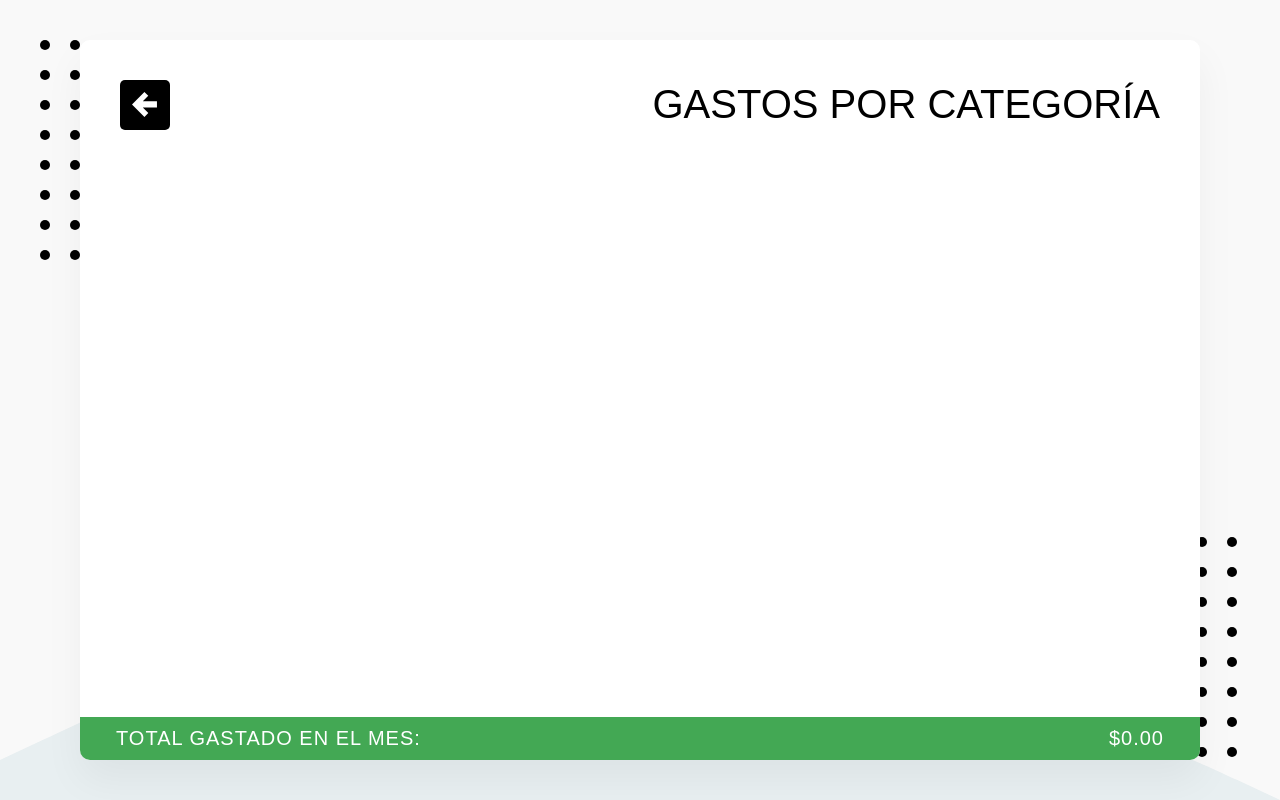
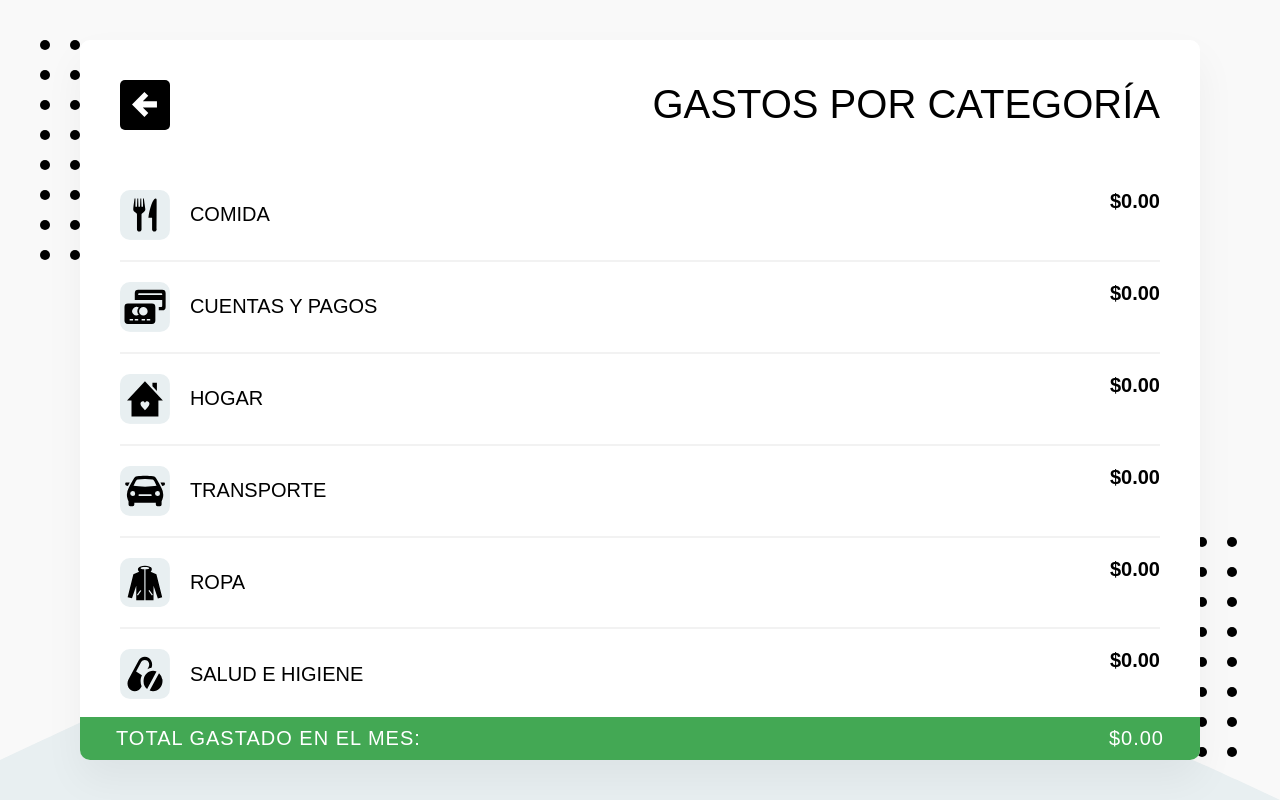
Before and after one commit to Daniela2-1998/app_lista_gastos, a React (Create React App) app: page /categorias in a window 1280 px wide. Built offline with nearby package versions, Linux system fonts and the light colour scheme; no server answers; the database is empty; sample sign-in values are in the browser's storage; what webfontloader would draw is missing.

Commit message:
estructura de gastos por categoría

```diff
--- a/src/componentes/GastosPorCategoria.js
+++ b/src/componentes/GastosPorCategoria.js
@@ -3,12 +3,14 @@ import {Header, Titulo} from '../elementos/Header';
 import {Helmet} from 'react-helmet';
 import BtnRegresar from '../elementos/BtnRegresar';
 import BarraTotalGastado from './BarraTotalGastado';
-import useObtenerGastosDelMes from '../hooks/useObtenerGastosDelMes';
 import useObtenerGastosDelMesPorCategoria from '../hooks/useObtenerGastosDelMesPorCategoria';
+import {ListaDeCategorias, ElementoListaCategorias, Categoria, Valor} from './ElementosDeLista';
+import Icono from '../elementos/Icono';
+import FormatearCantidad from '../funciones/convertirAMoneda';
 
 const GastosPorCategoria = () => {
 
-    const gastos = useObtenerGastosDelMesPorCategoria();
+    const gastosPorCategoria = useObtenerGastosDelMesPorCategoria();
 
     return (
         <>
@@ -21,6 +23,22 @@ const GastosPorCategoria = () => {
                 <Titulo>Gastos por categoría</Titulo>
             </Header>
 
+            <ListaDeCategorias>
+                {gastosPorCategoria.map((elemento, index) => {
+                    return(
+                        <ElementoListaCategorias key={index}>
+                            <Categoria>
+                                <Icono nombre={elemento.categoria}/>
+                                {elemento.categoria}
+                            </Categoria>
+
+                            <Valor>{FormatearCantidad(elemento.cantidad)}</Valor>
+                        </ElementoListaCategorias>
+                    );
+                })}
+            </ListaDeCategorias>
+
+
             <BarraTotalGastado />
         </>
     );
```
